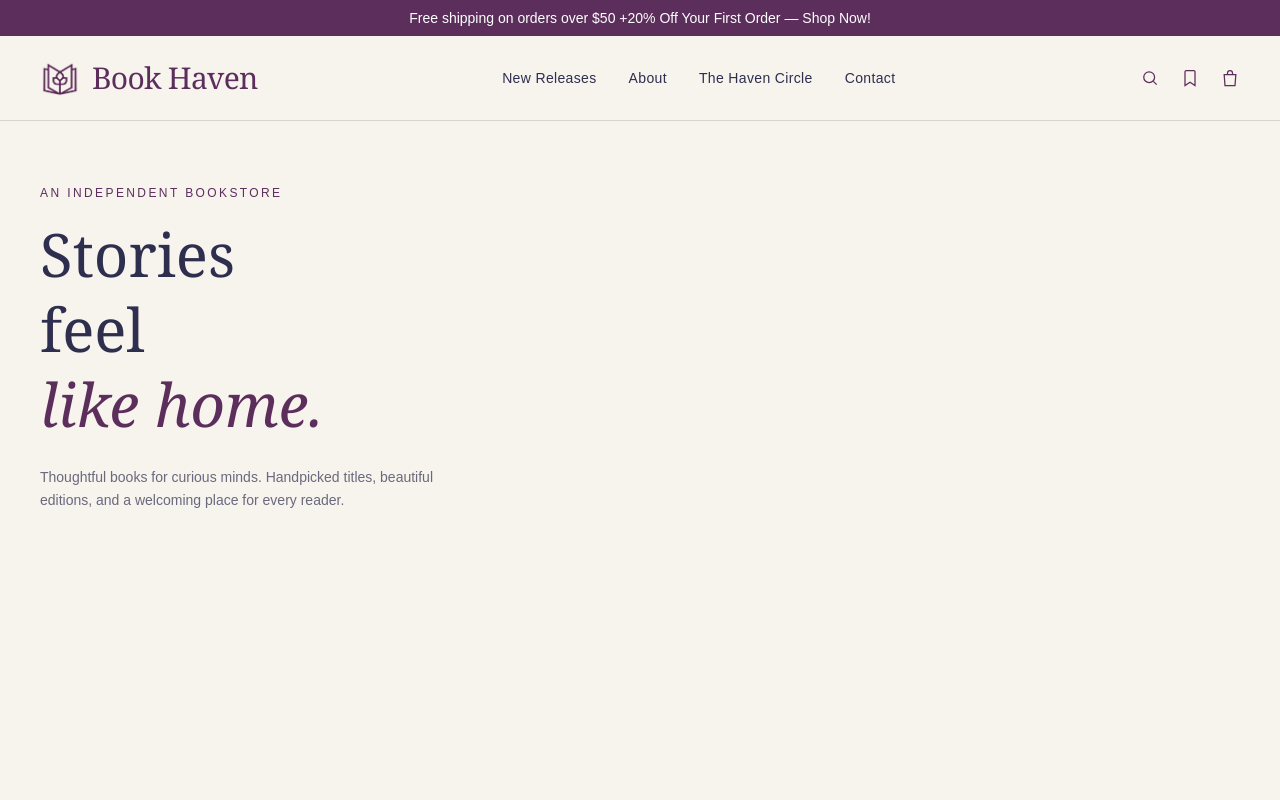
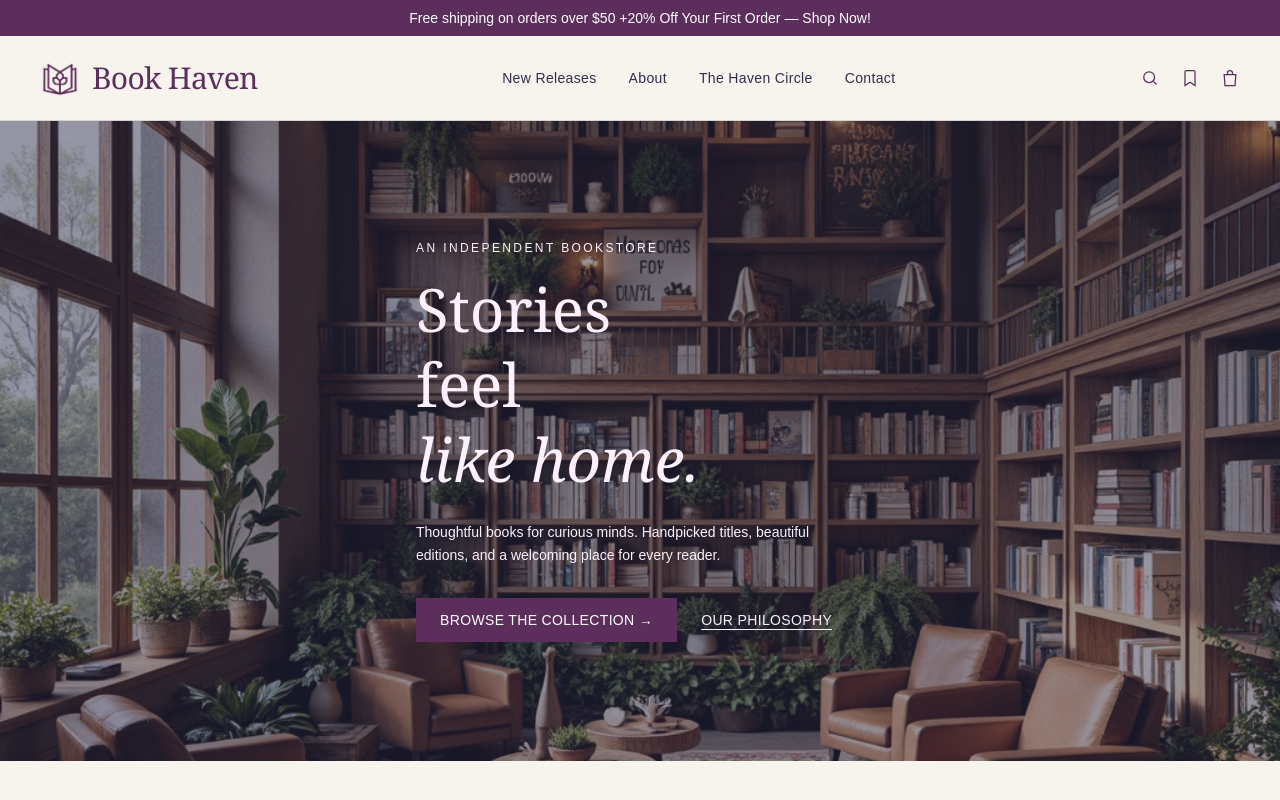
Before and after one commit to Thecodebarbie/book-haven-bookstore, a Next.js app: page / in a window 1280 px wide. Built offline with nearby package versions, Linux system fonts and the light colour scheme.

Commit message:
convert hero to full-width banner with overlay text

```diff
--- a/src/app/page.js
+++ b/src/app/page.js
@@ -103,28 +103,46 @@ export default function Home() {
           </div>
         </div>
       </header>
+      {/* Hero */}
+<section className="relative flex h-[640px] items-center px-6 lg:px-10">
+  <Image
+    src="/images/bookstore-hero.jpg"
+    alt="Cozy bookstore reading nook"
+    fill
+    priority
+    className="object-cover"
+  />
+  <div className="absolute inset-0 bg-[#2E2E4E]/50" />
 
-       {/* Hero */}
-      <section className="mx-auto max-w-7xl px-6 py-16 lg:px-10">
-        <div className="grid grid-cols-1 gap-10 lg:grid-cols-2 lg:items-center">
-          {/* Left: Text content */}
-          <div>
-            <p className="mb-4 text-xs tracking-[0.2em] text-[#5C2E5C]">
+  <div className="relative mx-auto max-w-7xl">
+    <p className="mb-4 text-xs tracking-[0.2em] text-[#fcf1fc]">
       AN INDEPENDENT BOOKSTORE
     </p>
-            <h1 className="font-serif text-6xl leading-tight text-[#2E2E4E]">
+    <h1 className="font-serif text-6xl leading-tight text-[#fcf1fc]">
       Stories
       <br />
       feel
       <br />
-              <span className="italic text-[#5C2E5C]">like home.</span>
+      <span className="italic text-[#fcf1fc]">like home.</span>
     </h1>
-            <p className="mt-6 max-w-md text-sm leading-relaxed text-[#2E2E4E]/70">
+    <p className="mt-6 max-w-md text-sm leading-relaxed text-[#fcf1fc]">
       Thoughtful books for curious minds. Handpicked titles, beautiful
       editions, and a welcoming place for every reader.
     </p>
 
-            <div className="mt-8 flex items-center gap-6"></div>
+    <div className="mt-8 flex items-center gap-6">
+      <a
+        href="#"
+        className="bg-[#5C2E5C] px-6 py-3 text-sm tracking-wide text-white hover:opacity-90"
+      >
+        BROWSE THE COLLECTION →
+      </a>
+      <a
+        href="#"
+        className="text-sm tracking-wide text-[#fcf1fc] underline underline-offset-4 hover:opacity-60"
+      >
+        OUR PHILOSOPHY
+      </a>
     </div>
   </div>
 </section>
```
Also changed, not shown: public/images/bookstore-hero.jpg (added), public/images/cozy-bookstore-hero.jpg (renamed from public/images/cozy-bookstore-cafe.jpg). Lines whose indentation alone changed are shown as unchanged.
